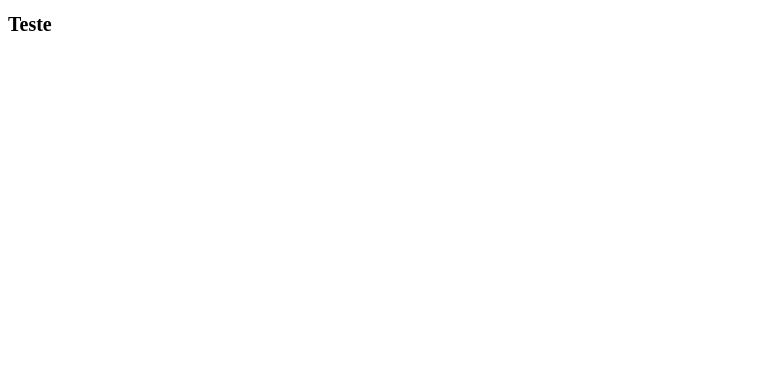
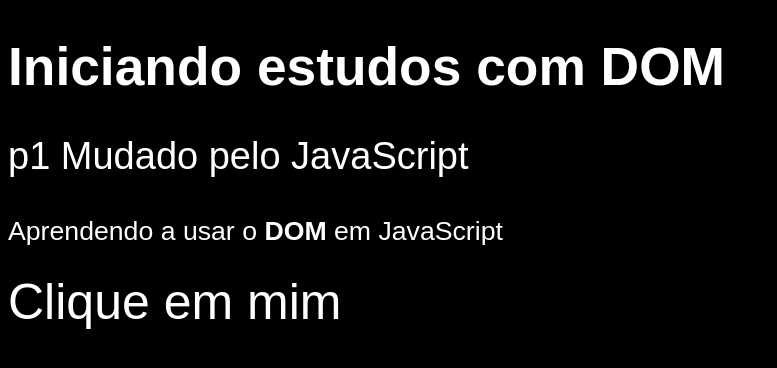
Before and after one commit to terciolanger/javascript, a plain HTML site: page exercicios/aula06/ex005.html in a window 1280 px wide. Shown: the whole page, without its empty margins (0-777 px from the left). Drawn offline with Linux system fonts and the light colour scheme.

Commit message:
Atualizar JavaScript

```diff
--- a/exercicios/aula06/ex005.html
+++ b/exercicios/aula06/ex005.html
@@ -4,14 +4,40 @@
     <meta charset="UTF-8">
     <meta name="viewport" content="width=device-width, initial-scale=1.0">
     <meta http-equiv="X-UA-Compatible" content="ie=edge">
-    <title>JavaScript</title>
+    <title>Primeiros passos com DOM</title>
     <style>
-        h1{
-            font-size: 20px;
+        body {
+            background: rgba(9, 43, 194, 0.596);
+            color: white;
+            font: normal 20pt Arial;
         }
     </style>
+
 </head>
 <body>
-    <h1>Teste</h1>
+    <h1>Iniciando estudos com DOM</h1>
+    <p>Aqui vai o resultado</p>
+    <p>Aprendendo a usar o <strong>DOM</strong> em JavaScript</p>
+    <div id="msg">Clique em mim</div>
+    <script>
+        /*querySelector*/
+        var d = window.document.querySelector('div#msg')
+        /*var d = window.document.getElementById('msg')*/
+        var corpo = window.document.body
+        var p1 = window.document.getElementsByTagName("p") [0]
+        p1.style.fontSize ="38px"
+        p1.innerText ="p1 Mudado pelo JavaScript"
+        corpo.style.background = 'black'
+        d.style.fontSize = "50px"
+        /*d.style.fontSize = "50px" ou como abaixo*/
+        /*document.getElementById("msg").style.fontSize = "50px";*/
+
+        /*window.document.write(`Está escrito assim: ${p1.innerText}`)
+        window.document.write('Olá, Mundo! <br>')
+        document.write(window.document.charset)
+        document.write(window.document.URL) */
+
+
+    </script>
 </body>
 </html>
```
Also changed, not shown: Anotações JS.txt.
